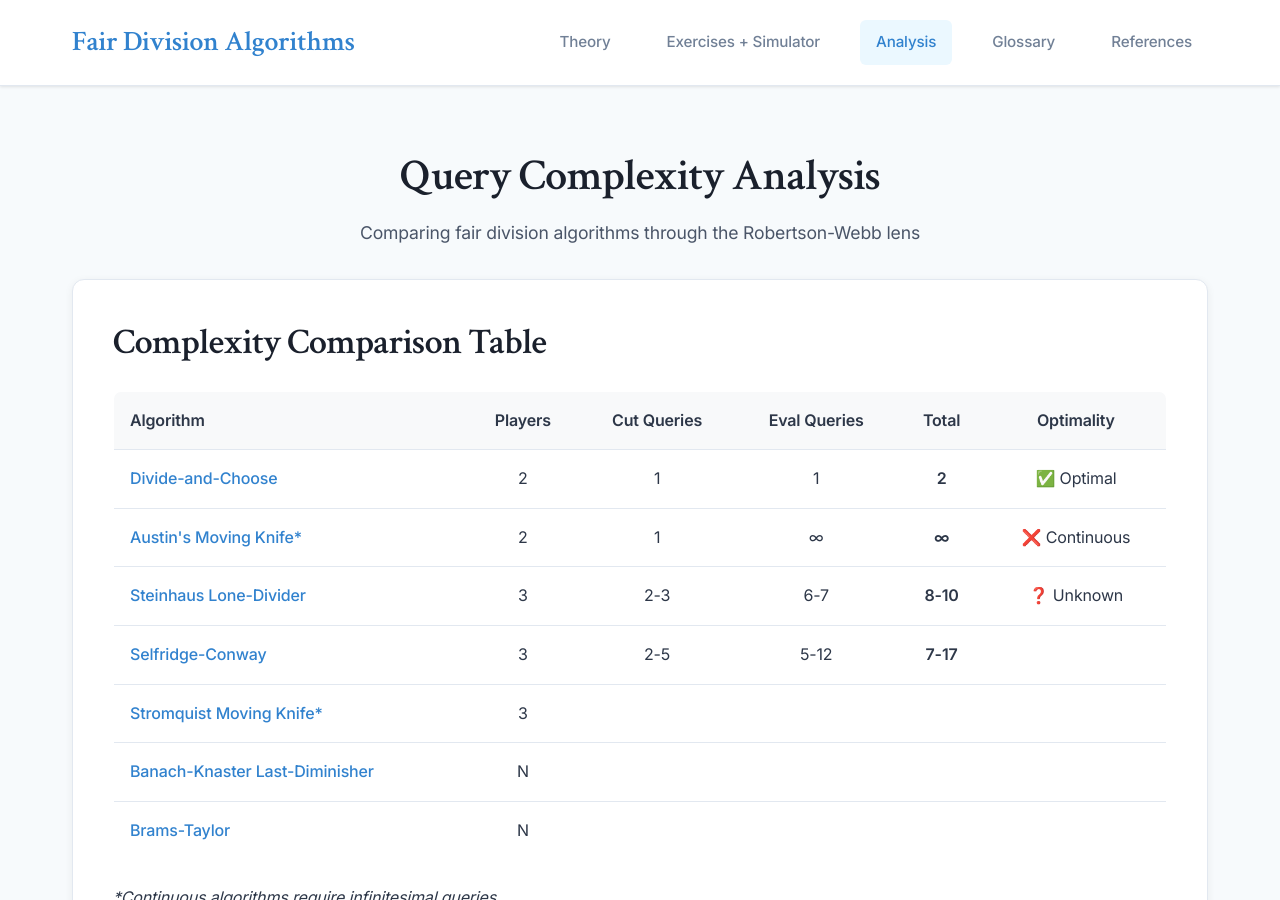
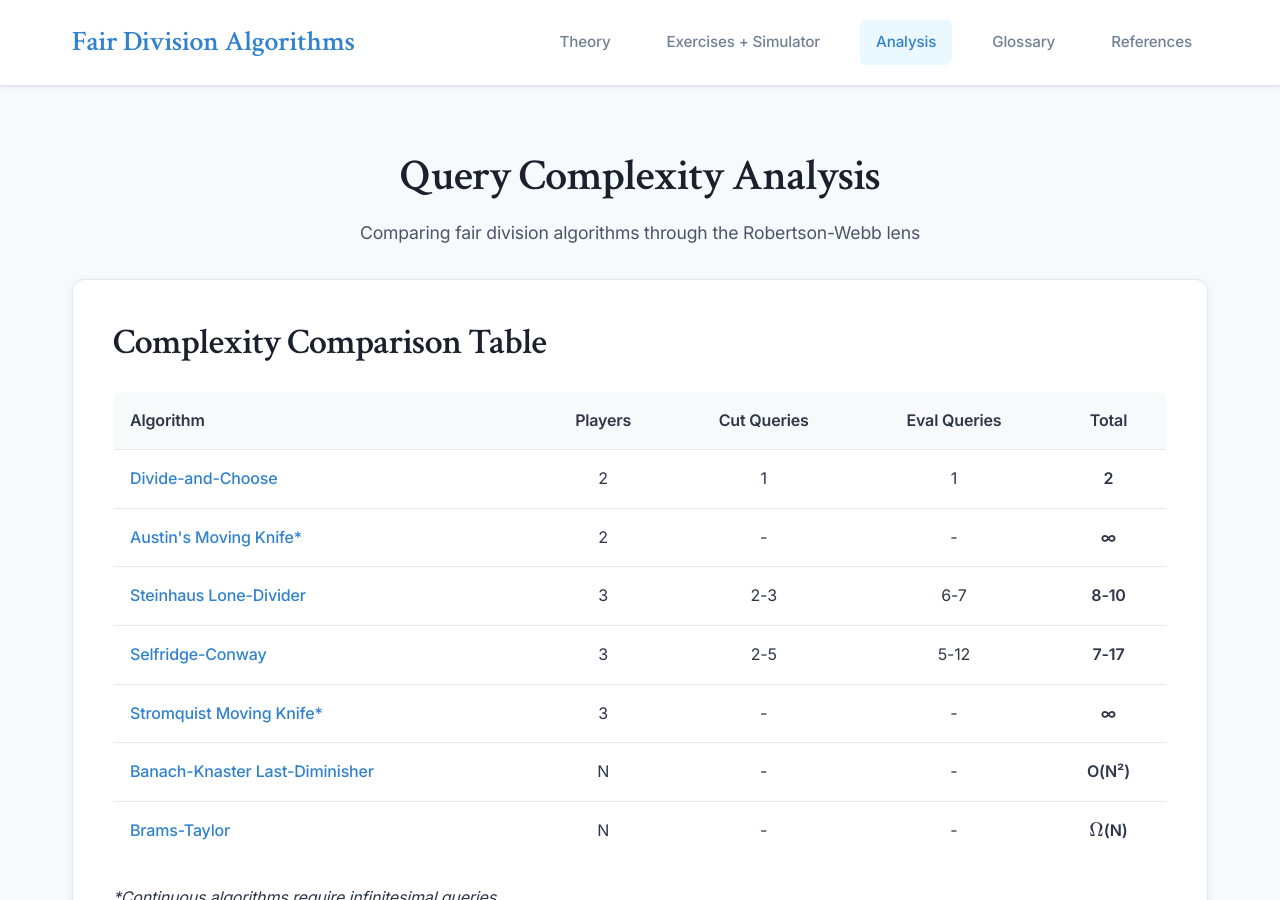
Before and after one commit to amaan-19/fair-division-exercises, a Jekyll site: the page built from analysis/complexity-comparison.md, in a window 1280 px wide and 900 px high. Built offline with Jekyll 4.4.1, drawn with Linux system fonts in a browser that asks for light colours.

Commit message:
made changes to complexity-comparison.md

```diff
--- a/analysis/complexity-comparison.md
+++ b/analysis/complexity-comparison.md
@@ -21,7 +21,6 @@ permalink: /analysis/
           <th style="text-align: center">Cut Queries</th>
           <th style="text-align: center">Eval Queries</th>
           <th style="text-align: center">Total</th>
-          <th style="text-align: center">Optimality</th>
         </tr>
       </thead>
       <tbody>
@@ -31,15 +30,13 @@ permalink: /analysis/
           <td style="text-align: center">1</td>
           <td style="text-align: center">1</td>
           <td style="text-align: center"><strong>2</strong></td>
-          <td style="text-align: center">✅ Optimal</td>
         </tr>
         <tr>
           <td><a href="/algorithms/austins-moving-knife/">Austin's Moving Knife*</a></td>
           <td style="text-align: center">2</td>
-          <td style="text-align: center">1</td>
-          <td style="text-align: center">∞</td>
+          <td style="text-align: center">-</td>
+          <td style="text-align: center">-</td>
           <td style="text-align: center"><strong>∞</strong></td>
-          <td style="text-align: center">❌ Continuous</td>
         </tr>
         <tr>
           <td><a href="/algorithms/steinhaus-lone-divider/">Steinhaus Lone-Divider</a></td>
@@ -47,7 +44,6 @@ permalink: /analysis/
           <td style="text-align: center">2-3</td>
           <td style="text-align: center">6-7</td>
           <td style="text-align: center"><strong>8-10</strong></td>
-          <td style="text-align: center">❓ Unknown</td>
         </tr>
         <tr>
           <td><a href="/algorithms/selfridge-conway/">Selfridge-Conway</a></td>
@@ -55,31 +51,27 @@ permalink: /analysis/
           <td style="text-align: center">2-5</td>
           <td style="text-align: center">5-12</td>
           <td style="text-align: center"><strong>7-17</strong></td>
-          <td style="text-align: center"></td>
         </tr>
         <tr>
           <td><a href="/algorithms/stromquist/">Stromquist Moving Knife*</a></td>
           <td style="text-align: center">3</td>
-          <td style="text-align: center"></td>
-          <td style="text-align: center"></td>
-          <td style="text-align: center"><strong></strong></td>
-          <td style="text-align: center"></td>
+          <td style="text-align: center">-</td>
+          <td style="text-align: center">-</td>
+          <td style="text-align: center"><strong>∞</strong></td>
         </tr>
         <tr>
           <td><a href="/algorithms/banach-knaster-last-diminisher/">Banach-Knaster Last-Diminisher</a></td>
           <td style="text-align: center">N</td>
-          <td style="text-align: center"></td>
-          <td style="text-align: center"></td>
-          <td style="text-align: center"><strong></strong></td>
-          <td style="text-align: center"></td>
+          <td style="text-align: center">-</td>
+          <td style="text-align: center">-</td>
+          <td style="text-align: center"><strong>O(N²)</strong></td>
         </tr>
         <tr>
           <td><a href="/algorithms/brams-taylor/">Brams-Taylor</a></td>
           <td style="text-align: center">N</td>
-          <td style="text-align: center"></td>
-          <td style="text-align: center"></td>
-          <td style="text-align: center"><strong></strong></td>
-          <td style="text-align: center"></td>
+          <td style="text-align: center">-</td>
+          <td style="text-align: center">-</td>
+          <td style="text-align: center"><strong>$\Omega$(N)</strong></td>
         </tr>
       </tbody>
     </table>
```
Also changed, not shown: algorithms/knaster-sealed-bids.md (+1 -1 lines), algorithms/lucas-method-of-markers.md (+0 -1 lines).
